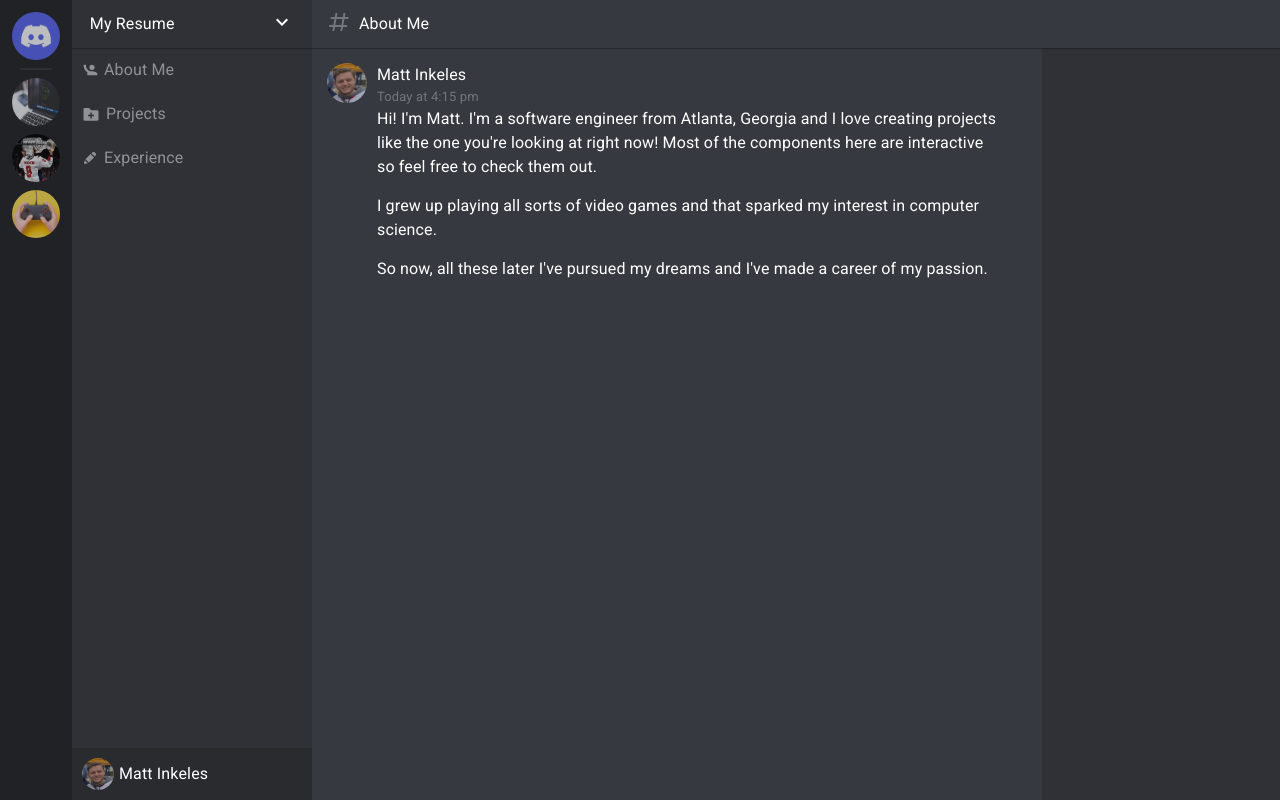
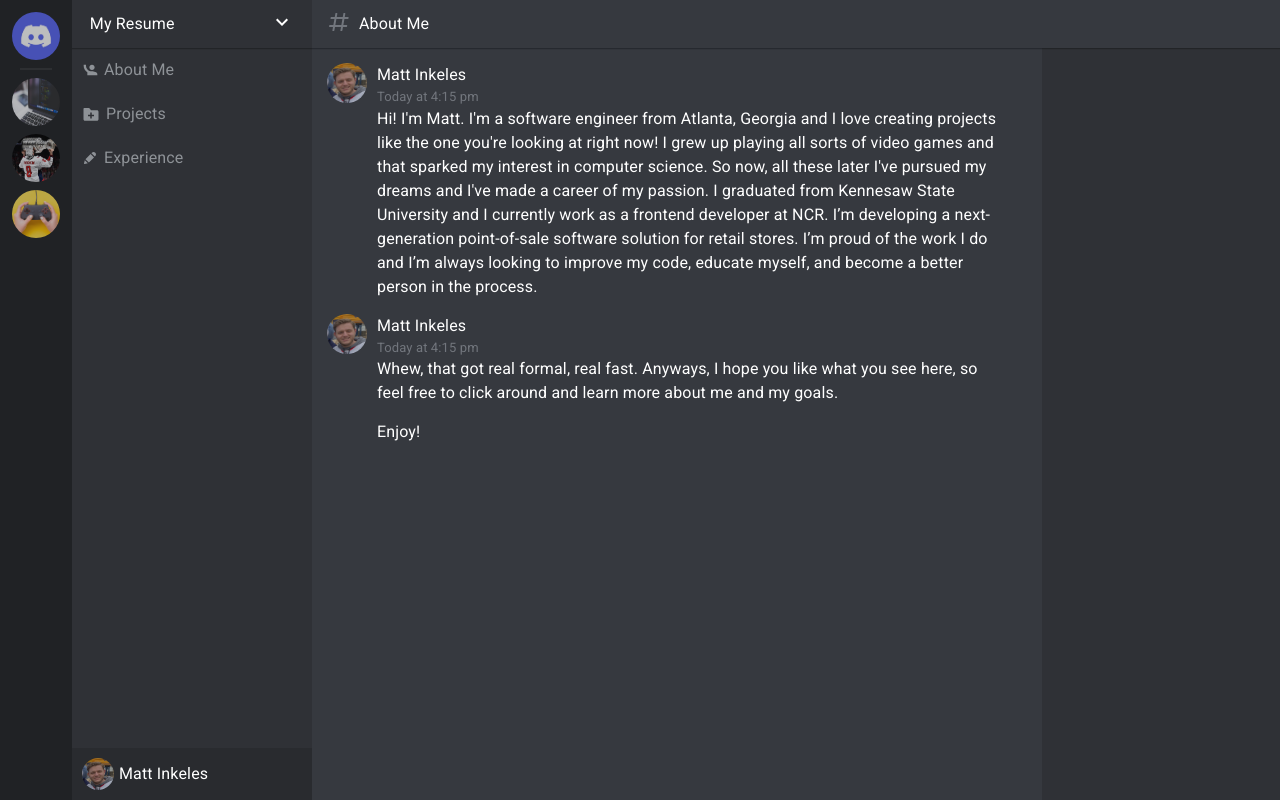
Before and after one commit to mattink37/web-portfolio, a React (Create React App) app: page / in a window 1280 px wide. Built offline with nearby package versions, Linux system fonts and the light colour scheme.

Commit message:
Updated bio + projects

```diff
--- a/src/components/main-page/channels/AboutMe.tsx
+++ b/src/components/main-page/channels/AboutMe.tsx
@@ -5,22 +5,23 @@ const AboutMeChannel = (): JSX.Element => {
     <>
       <ChatMessage
         username="Matt Inkeles"
-        message="Hi! I'm Matt. I'm a software engineer from Atlanta, Georgia and I love creating projects like the one you're looking at right now! Most of the components here are interactive so feel free to check them out."
+        message="Hi! I'm Matt. I'm a software engineer from Atlanta, Georgia and I love creating projects like the one you're looking at right now! I grew up playing all sorts of video games and that sparked my interest in computer science. So now, all these later I've pursued my dreams and I've made a career of my passion. I graduated from Kennesaw State University and I currently work as a frontend developer at NCR. I’m developing a next-generation point-of-sale software solution for retail stores. I’m proud of the work I do and I’m always looking to improve my code, educate myself, and become a better person in the process."
         showAvatar
         showUsername
         showDate
       />
       <ChatMessage
-        showUsername={false}
-        showDate={false}
-        showAvatar={false}
-        message="I grew up playing all sorts of video games and that sparked my interest in computer science."
+        username='Matt Inkeles'
+        message='Whew, that got real formal, real fast. Anyways, I hope you like what you see here, so feel free to click around and learn more about me and my goals.'
+        showAvatar
+        showUsername
+        showDate
       />
       <ChatMessage
+        showAvatar={false}
+        showDate={false}
         showUsername={false}
-        showDate={false}
-        showAvatar={false}
-        message="So now, all these later I've pursued my dreams and I've made a career of my passion."
+        message='Enjoy!'
       />
     </>
   );
--- a/src/components/main-page/channels/Projects.tsx
+++ b/src/components/main-page/channels/Projects.tsx
@@ -4,18 +4,20 @@ const ProjectsChannel = (): JSX.Element => {
   return (
     <>
       <ChatMessage
-        username="Matt Inkeles"
-        message="My most recent project, is the one you're looking at right now! I've always wanted to make an interactive resume and why not do it and make it look like my favorite chat app?"
-        showAvatar
+        username="Discord Themed Interactive Portfolio"
+        message="My most recent project is the one you're looking at right now! I've always wanted to make an interactive resume and why not do it and make it look like my favorite chat app? Since graduating college I’ve worked as a software engineer at NCR working on a project that uses TypeScript with React. I wanted to refine my skills as a frontend developer so I decided to create this (and it’s been a lot of fun!)"
+        customDate="Personal Project | TypeScript + React"
+        showAvatar={false}
         showUsername
         showDate
       />
-
       <ChatMessage
-        message="I made it using TypeScript with React."
+        username='Kahua Health Check Web App'
+        message="For my senior project at Kennesaw State University, my team and I worked with a construction management software company called Kahua. They contracted my team to make a health check dashboard that leveraged the company’s analytics API. It was designed to show what parts of their software suite was being used the most (and the least). We created this dashboard using React and several libraries for displaying analytics."
         showAvatar={false}
-        showUsername={false}
-        showDate={false}
+        showUsername
+        showDate
+        customDate="Senior Project @ Kennsaw State University | JavaScript + React"
       />
     </>
   );
--- a/src/components/main-page/chat-message.tsx
+++ b/src/components/main-page/chat-message.tsx
@@ -9,6 +9,7 @@ const ChatMessage: React.FC<ChatMessageProps> = ({
   showAvatar,
   showUsername,
   showDate,
+  customDate,
 }) => {
   return (
     <Grid container direction='column' sx={{ flexFlow: 'nowrap' }}>
@@ -21,7 +22,7 @@ const ChatMessage: React.FC<ChatMessageProps> = ({
             <WhiteTypography>{username}</WhiteTypography>
           </Grid>}
           {showDate && <Grid item>
-            <DateTypography>Today at {moment().format('h:mm a')}</DateTypography>
+            <DateTypography>{customDate ?? `Today at ${moment().format('h:mm a')}`}</DateTypography>
           </Grid>}
           <WhiteTypography>
             {message}
@@ -36,6 +37,7 @@ interface ChatMessageProps {
   username?: string;
   message?: string;
   showDate?: boolean;
+  customDate?: string;
   showAvatar?: boolean;
   showUsername?: boolean;
 }
```
